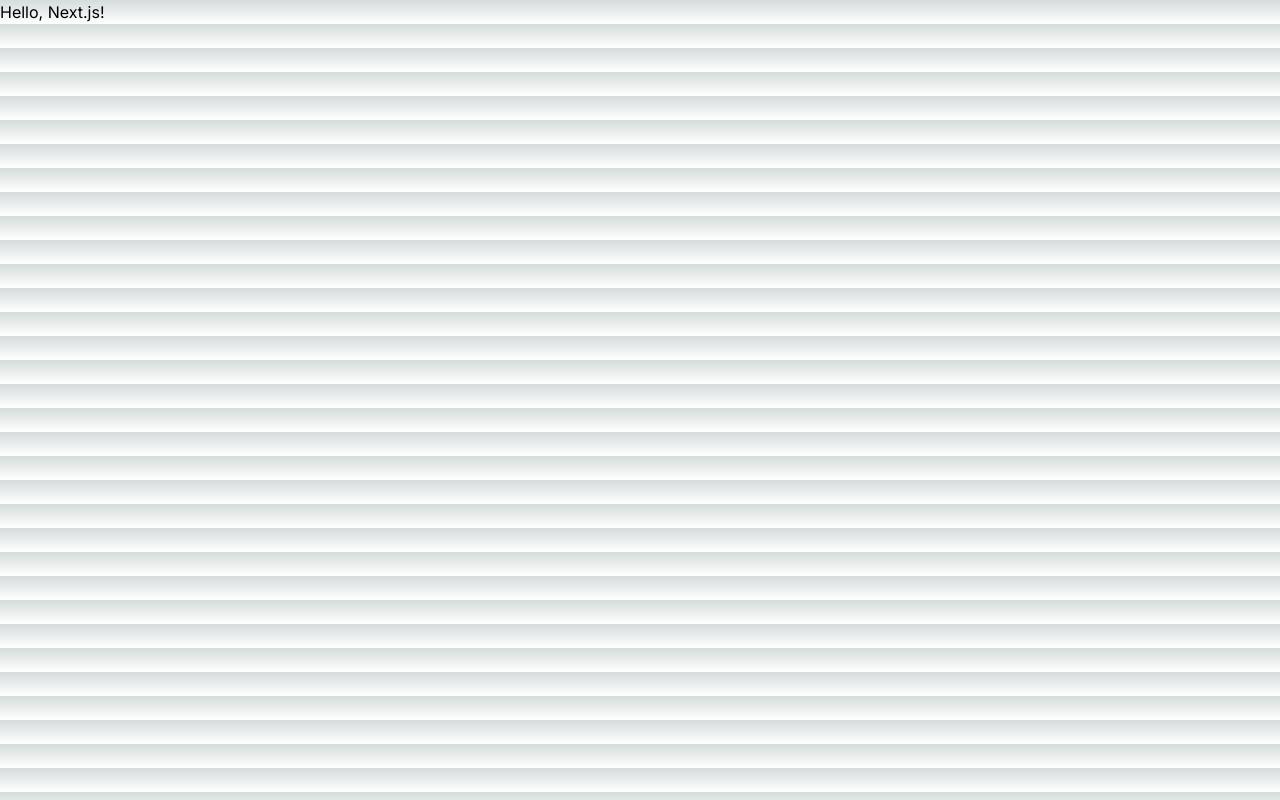
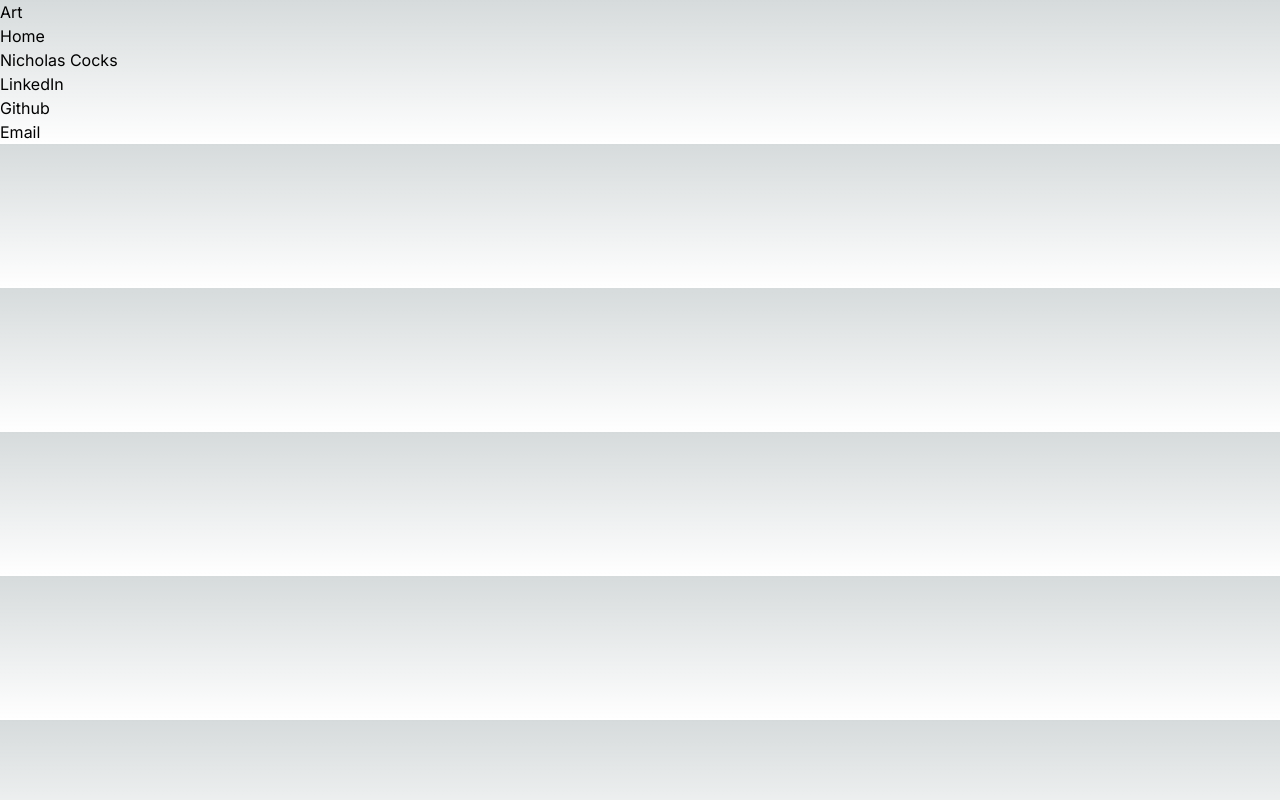
Before and after one commit to NicholasCocks/Personal-Website, a Next.js app: page / in a window 1280 px wide. Built offline with nearby package versions, Linux system fonts and the light colour scheme.

Commit message:
initialized link structure

```diff
--- /dev/null
+++ b/src/app/art/page.js
@@ -0,0 +1,14 @@
+import React from 'react'
+
+const artPage = () => {
+  return (
+    <main>
+
+    <a href="/">Art Page</a>
+    </main>
+    // we're going to want a recreation of my linktree here.
+    // create a LinkTree Component for each link.
+  )
+}
+
+export default artPage
--- a/src/app/layout.js
+++ b/src/app/layout.js
@@ -11,7 +11,13 @@ export const metadata = {
 export default function RootLayout({ children }) {
   return (
     <html lang="en">
-      <body className={inter.className}>{children}</body>
+      <body className={inter.className}>
+        <ol>
+          <li><a href='/art'>Art</a></li>
+          <li><a href="/">Home</a></li>
+        </ol>
+        {children}
+      </body>
     </html>
   )
 }
--- a/src/app/page.js
+++ b/src/app/page.js
@@ -1,7 +1,19 @@
 import Image from 'next/image'
 
 export default function Home() {
+
+  // this will be the recreation of nicholascocks.github.io
   return (
-    <main><h1>Hello, Next.js!</h1></main>
+    <main>
+    <h1 id="logo">Nicholas Cocks</h1>
+    <ul class="icons">
+      <li><a href="https://www.linkedin.com/in/nicholas-cocks/" target="_blank">LinkedIn</a></li>
+      <li><a href="https://github.com/NicholasCocks" target="_blank">Github</a></li>
+      <li><a href="mailto:nick@caveat.nyc" target="_blank">Email</a></li>
+    </ul>
+
+
+
+    </main>
   )
 }
--- a/src/app/users/page.js
+++ /dev/null
@@ -1,9 +0,0 @@
-import React from 'react'
-
-const page = () => {
-  return (
-    <div>Page </div>
-  )
-}
-
-export default page
```
Also changed, not shown: 1 other file (tests, documents, lock files or other folders).
